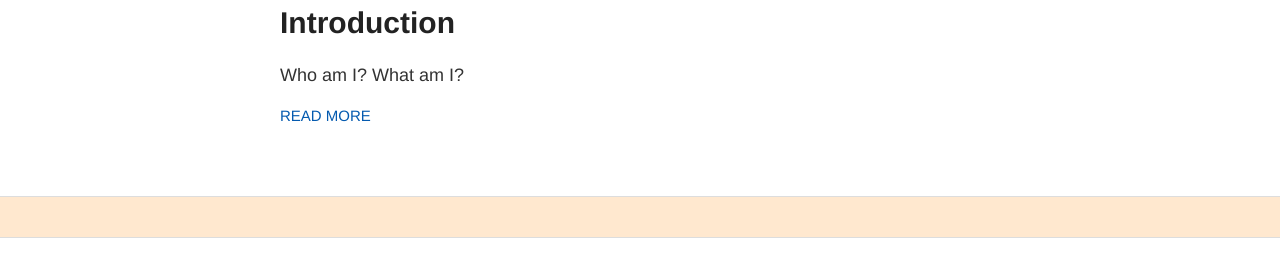
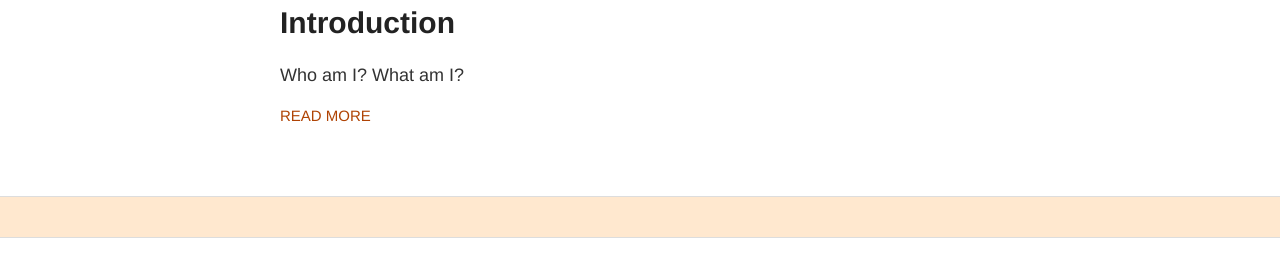
Before and after one commit to sabejensen/seajensen.github.io, a Jekyll site: the page built from index.html, in a window 1280 px wide. Shown: the part 164-441 px from the top of the page. Built offline with Jekyll 4.4.1, drawn with Linux system fonts in a browser that asks for light colours.

Commit message:
modified styling

```diff
--- a/_sass/_variables.scss
+++ b/_sass/_variables.scss
@@ -4,7 +4,7 @@
 //
 
 // Colors
-$blue: rgb(4, 90, 175);
+$blue: rgb(175, 67, 4);
 
 // Grays
 $black: #000;
```
